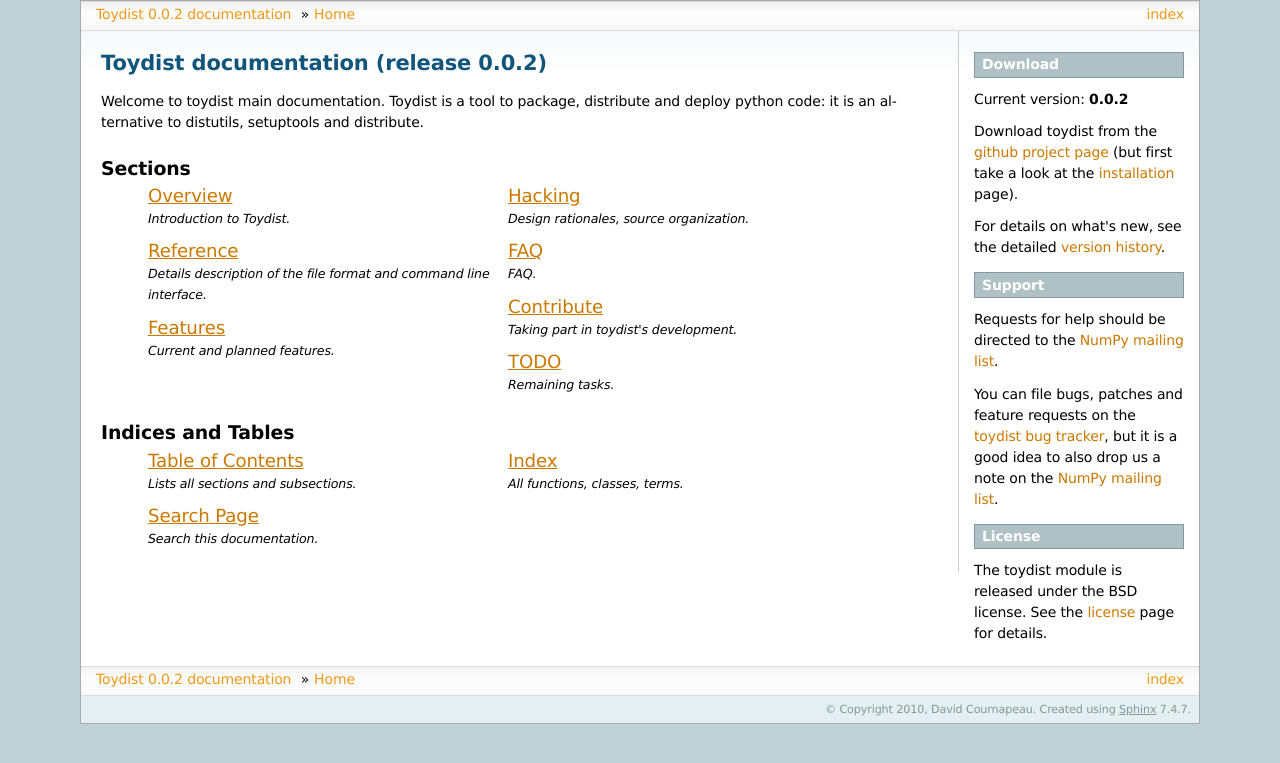
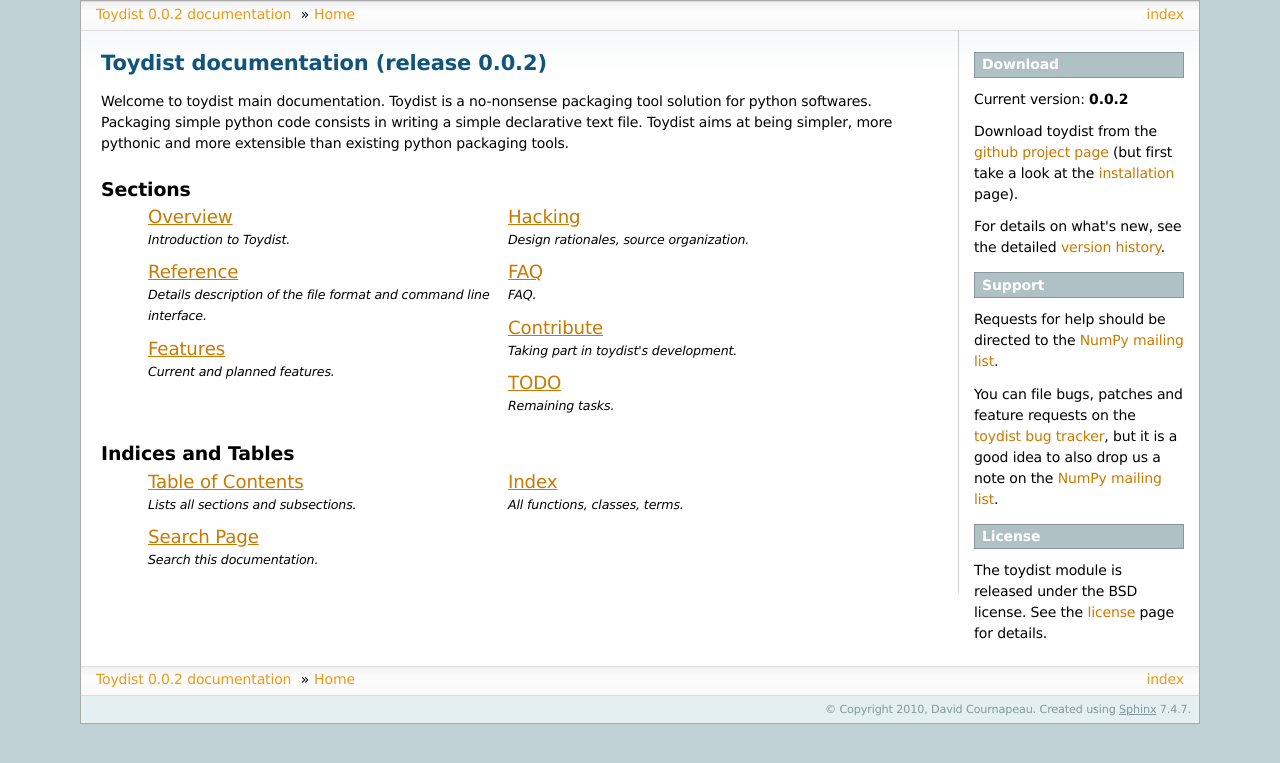
Before and after one commit to cournape/Bento, a Sphinx documentation site: the page built from doc/source/index.rst, in a window 1280 px wide. Shown: the top 763 px of the page. Built offline with Sphinx 7.4.7, drawn with Linux system fonts in a browser that asks for light colours; the version number is read from the project's files by our own code.

Commit message:
DOC: rewrite intro to main html doc.

```diff
--- a/doc/source/.templates/index.html
+++ b/doc/source/.templates/index.html
@@ -5,9 +5,10 @@
 {% block body %}
   <h1>{{ project }} documentation (release {{release}})</h1>
 
-  <p>Welcome to toydist main documentation. Toydist is a tool to package,
-  distribute and deploy python code: it is an alternative to distutils,
-  setuptools and distribute.</p>
+  <p>Welcome to toydist main documentation. Toydist is a no-nonsense packaging
+  tool solution for python softwares. Packaging simple python code consists in
+  writing a simple declarative text file.  Toydist aims at being simpler, more
+  pythonic and more extensible than existing python packaging tools.</p>
 
   <h2>Sections</h2>
 <!--
```
